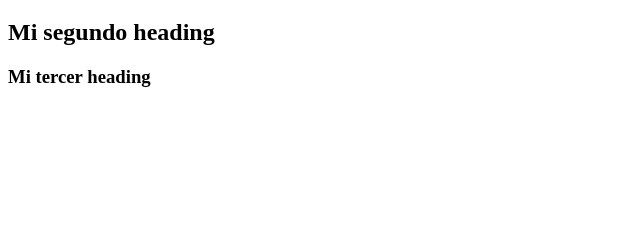
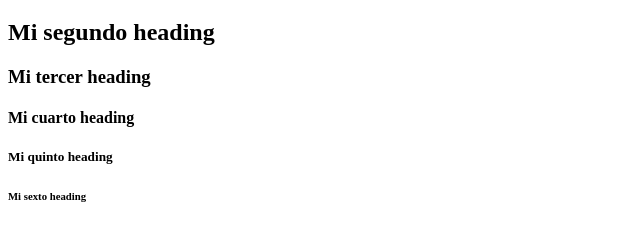
Before and after one commit to josetrespalaciosbedoya/html-practices, a plain HTML site: page index.html in a window 1280 px wide. Shown: the part 61-302 px from the top of the page, without its empty margins (0-640 px from the left). Drawn offline with Linux system fonts and the light colour scheme.

Commit message:
Resto de los headings

```diff
--- a/index.html
+++ b/index.html
@@ -9,5 +9,8 @@
     <h1>Mi primer heading</h1>
     <h2>Mi segundo heading</h2>
     <h3>Mi tercer heading</h3>
+    <h4>Mi cuarto heading</h4>
+    <h5>Mi quinto heading</h5>
+    <h6>Mi sexto heading</h6>
 </body>
 </html>
```
